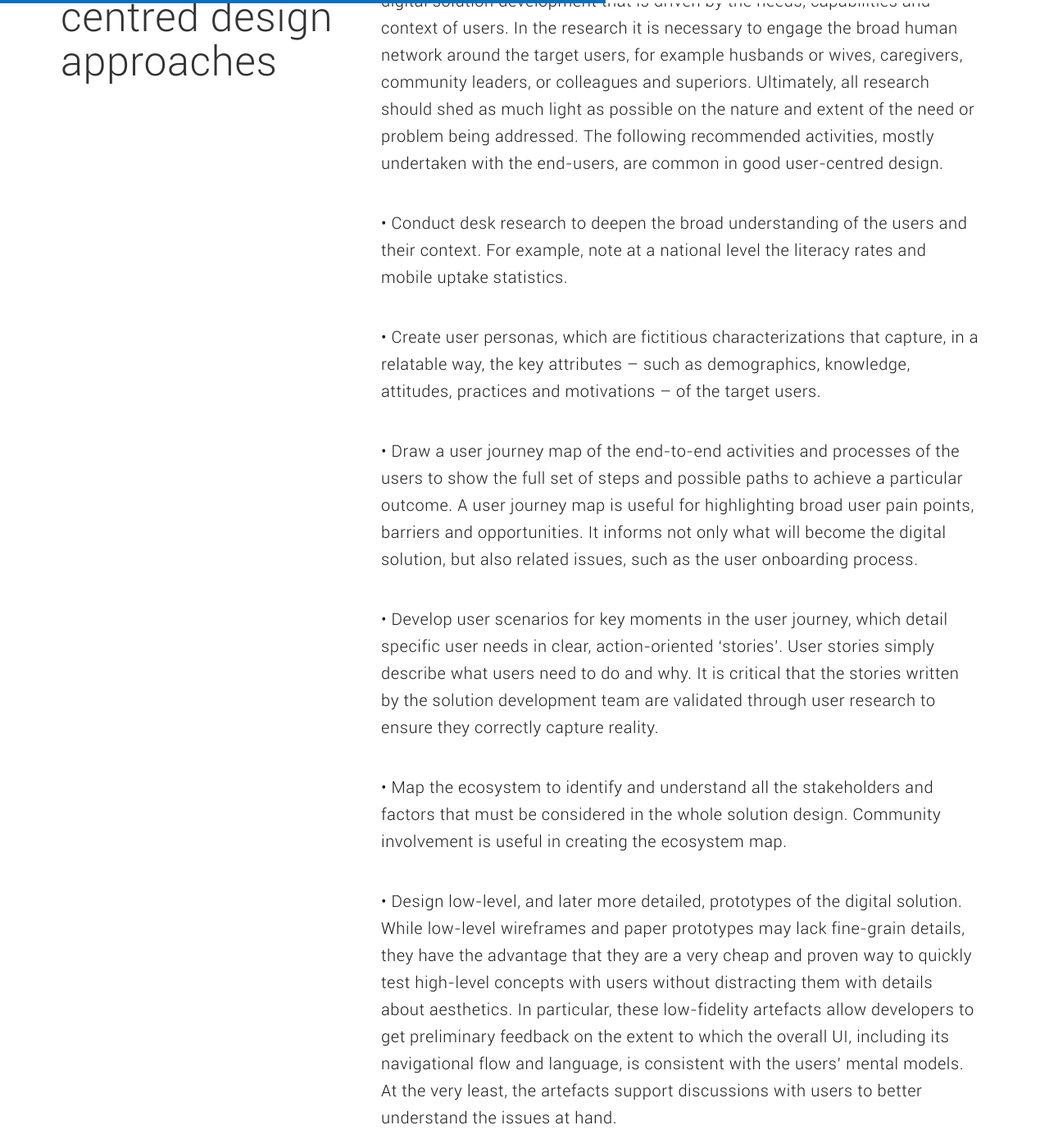
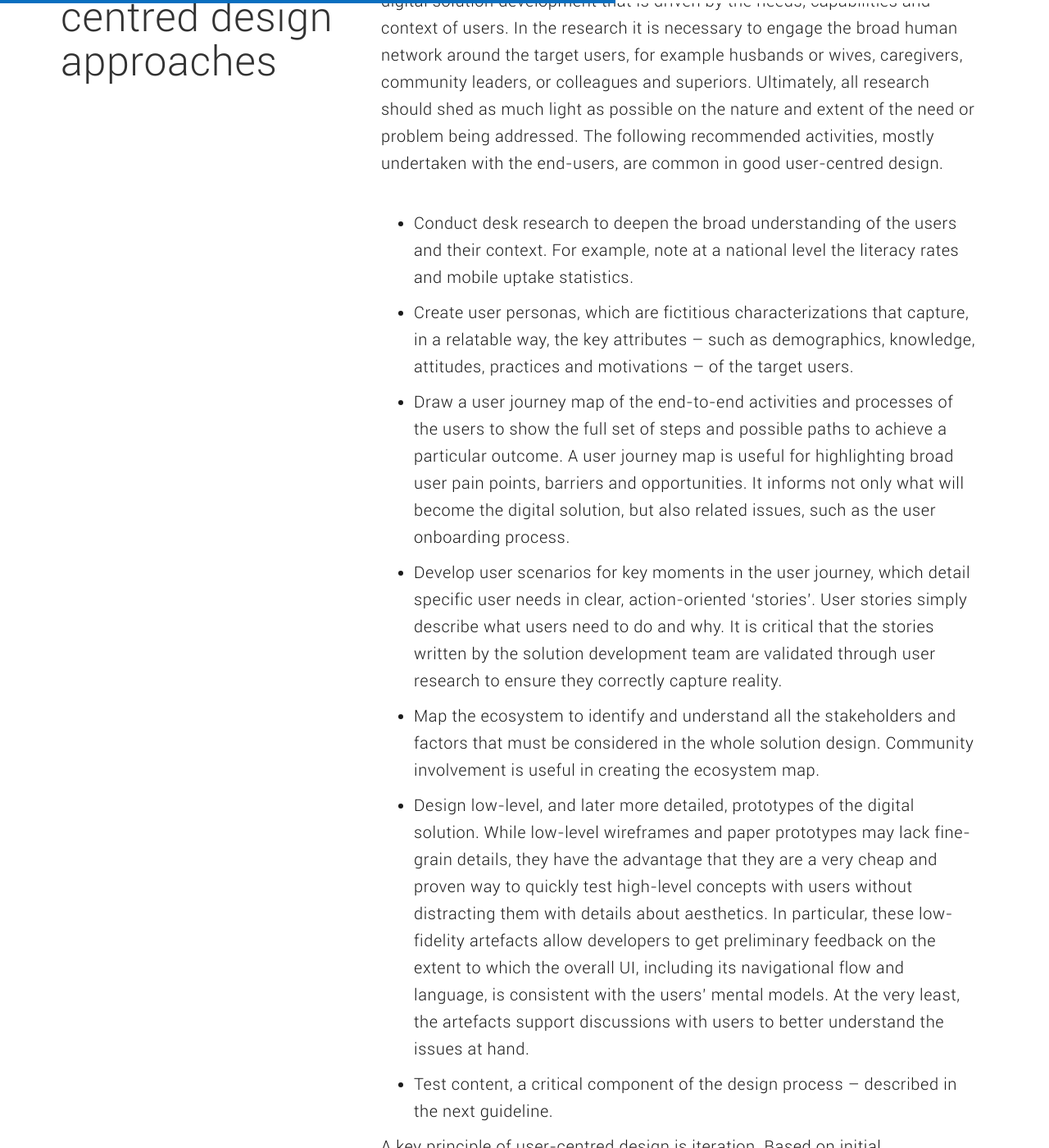
Before and after one commit to ConversaSrl/unesco-guidelines, a Jekyll site: the page built from contents/en/pages/guidelines/01-design.md, in a window 1280 px wide and 1400 px high, scrolled down 5208 px. Shown: the whole window at 82% size. Built offline with Jekyll 4.4.1, drawn with Linux system fonts in a browser that asks for light colours; nearby versions of some CDN libraries; comment, search, counter and statistics services are not loaded; some of the changed text lies outside the part shown.

Commit message:
minor content change

```diff
--- a/contents/en/pages/guidelines/01-design.md
+++ b/contents/en/pages/guidelines/01-design.md
@@ -30,8 +30,6 @@ icon="icon-rocket.png"
 eye="Develop"
 title="Lorem ipsum dolor sit amet"
 %}
-
-
 
 ## Guiding questions about the core target user(s)
 
@@ -126,20 +124,19 @@ title="Lorem ipsum dolor sit amet"
 There are many tools and practices to help answer the questions above and to really design with users. A core principle across all resources is putting the user at the centre of the process. User-centred design is an approach to digital solution development that is driven by the needs, capabilities and context of users. In the research it is necessary to engage the broad human network around the target users, for example husbands or wives, caregivers, community leaders, or colleagues and superiors. Ultimately, all research should shed as much light as possible on the nature and extent of the need or problem being addressed.
 The following recommended activities, mostly undertaken with the end-users, are common in good user-centred design.
 
-• Conduct desk research to deepen the broad understanding of the users and their context. For example, note at a national level the literacy rates and mobile uptake statistics.
+- Conduct desk research to deepen the broad understanding of the users and their context. For example, note at a national level the literacy rates and mobile uptake statistics.
 
-• Create user personas, which are fictitious characterizations that capture, in a relatable way, the key attributes – such as demographics, knowledge, attitudes, practices and motivations – of the target users.
+- Create user personas, which are fictitious characterizations that capture, in a relatable way, the key attributes – such as demographics, knowledge, attitudes, practices and motivations – of the target users.
 
-• Draw a user journey map of the end-to-end activities and processes of the users to show the full set of steps and possible paths to achieve a particular outcome. A user journey map is useful for highlighting broad user pain points, barriers and opportunities. It informs not only what will become the digital solution, but also related issues, such as the user onboarding process.
+- Draw a user journey map of the end-to-end activities and processes of the users to show the full set of steps and possible paths to achieve a particular outcome. A user journey map is useful for highlighting broad user pain points, barriers and opportunities. It informs not only what will become the digital solution, but also related issues, such as the user onboarding process.
 
-• Develop user scenarios for key moments in the user journey, which detail specific user needs in clear, action-oriented ‘stories’. User stories simply describe what users need to do and why. It is critical that the stories written by the solution development team are validated through user research to ensure they correctly capture reality.
+- Develop user scenarios for key moments in the user journey, which detail specific user needs in clear, action-oriented ‘stories’. User stories simply describe what users need to do and why. It is critical that the stories written by the solution development team are validated through user research to ensure they correctly capture reality.
 
-• Map the ecosystem to identify and understand all the stakeholders and factors that must be considered in the whole solution design. Community involvement is useful in creating the ecosystem map.
+- Map the ecosystem to identify and understand all the stakeholders and factors that must be considered in the whole solution design. Community involvement is useful in creating the ecosystem map.
 
-• Design low-level, and later more detailed, prototypes of the digital solution. While low-level wireframes and paper prototypes may lack fine-grain details, they have the advantage that they are a very cheap and proven way to quickly test high-level concepts with users without distracting them with details about aesthetics. In particular,
-these low-fidelity artefacts allow developers to get preliminary feedback on the extent to which the overall UI, including its navigational flow and language, is consistent with the users’ mental models. At the very least, the artefacts support discussions with users to better understand the issues at hand.
+- Design low-level, and later more detailed, prototypes of the digital solution. While low-level wireframes and paper prototypes may lack fine-grain details, they have the advantage that they are a very cheap and proven way to quickly test high-level concepts with users without distracting them with details about aesthetics. In particular, these low-fidelity artefacts allow developers to get preliminary feedback on the extent to which the overall UI, including its navigational flow and language, is consistent with the users’ mental models. At the very least, the artefacts support discussions with users to better understand the issues at hand.
 
-• Test content, a critical component of the design process – described in the next guideline.
+- Test content, a critical component of the design process – described in the next guideline.
 
 A key principle of user-centred design is iteration. Based on initial understandings and research, prototypes are developed on which users try to give feedback. The design is adjusted accordingly and the process is repeated until the solution sufficiently meets the user needs. Such an incremental approach is key for keeping a short design–test–adjust validation loop.
 
```
